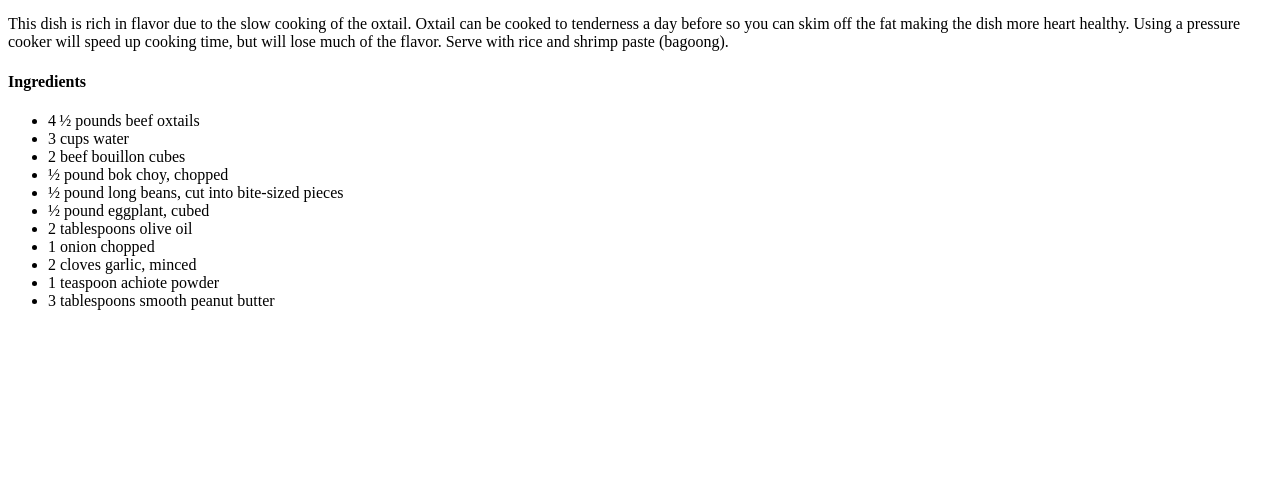
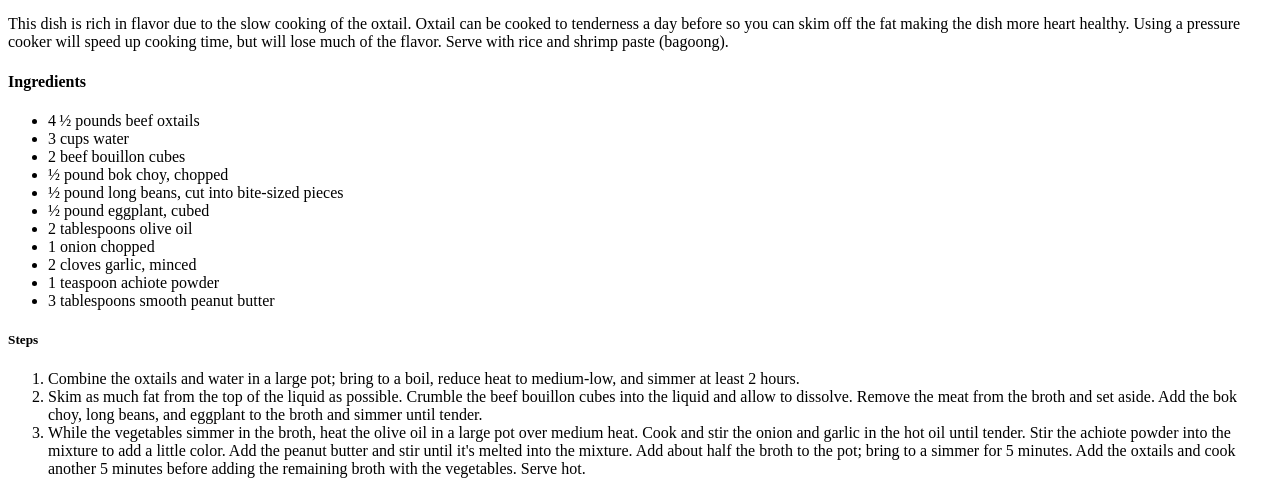
Before and after one commit to Meowinn/odin-recipes, a plain HTML site: page recipes/kare_kare.html in a window 1280 px wide. Shown: the part 428-922 px from the top of the page. Before the commit the page ends 800 px from the top, so only its background shows below. Drawn offline with Linux system fonts and the light colour scheme.

Commit message:
add steps to kare-kare.html

```diff
--- a/recipes/kare_kare.html
+++ b/recipes/kare_kare.html
@@ -27,6 +27,13 @@
         <li>3 tablespoons smooth peanut butter</li>
     </ul>
 
+    <h5>Steps</h5>
+    <ol>
+        <li>Combine the oxtails and water in a large pot; bring to a boil, reduce heat to medium-low, and simmer at least 2 hours.</li>
+        <li>Skim as much fat from the top of the liquid as possible. Crumble the beef bouillon cubes into the liquid and allow to dissolve. Remove the meat from the broth and set aside. Add the bok choy, long beans, and eggplant to the broth and simmer until tender.</li>
+        <li>While the vegetables simmer in the broth, heat the olive oil in a large pot over medium heat. Cook and stir the onion and garlic in the hot oil until tender. Stir the achiote powder into the mixture to add a little color. Add the peanut butter and stir until it's melted into the mixture. Add about half the broth to the pot; bring to a simmer for 5 minutes. Add the oxtails and cook another 5 minutes before adding the remaining broth with the vegetables. Serve hot.</li>
+    </ol>
+
 
 </body>
 </html>
```
